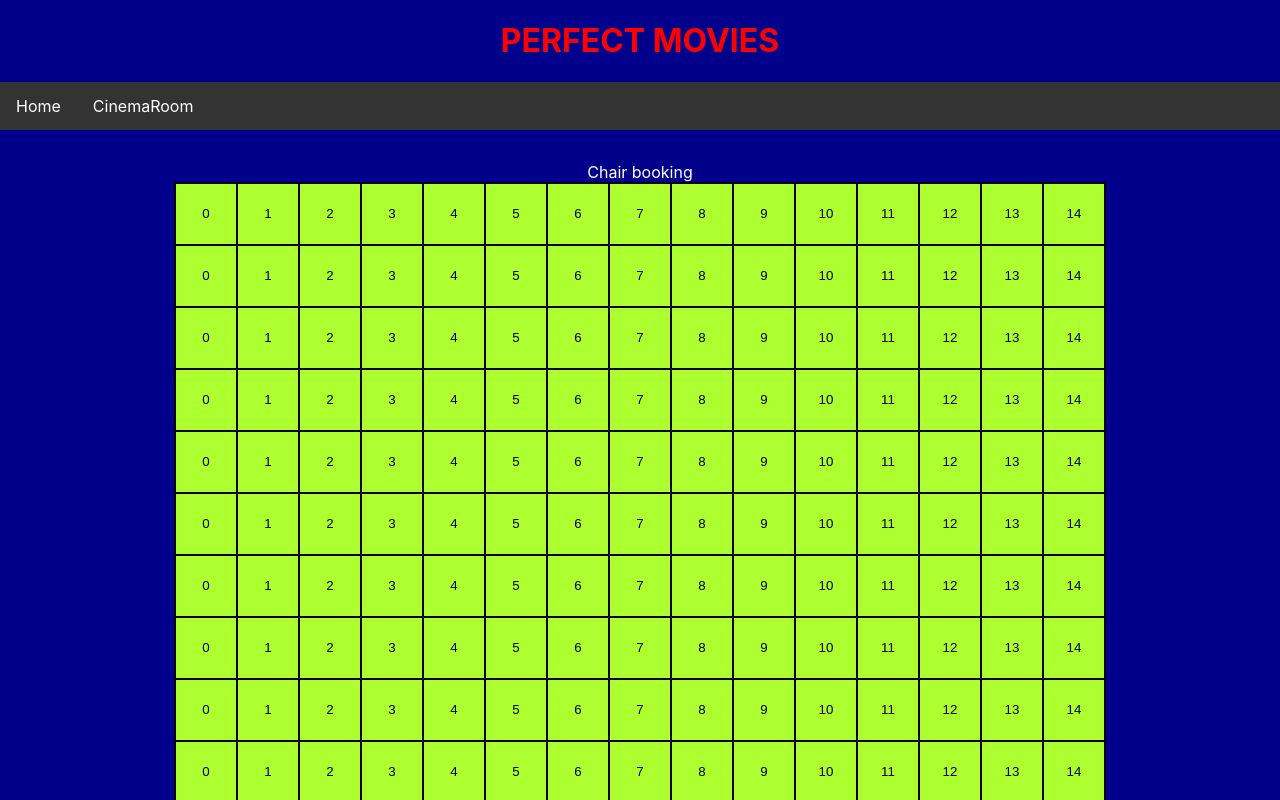
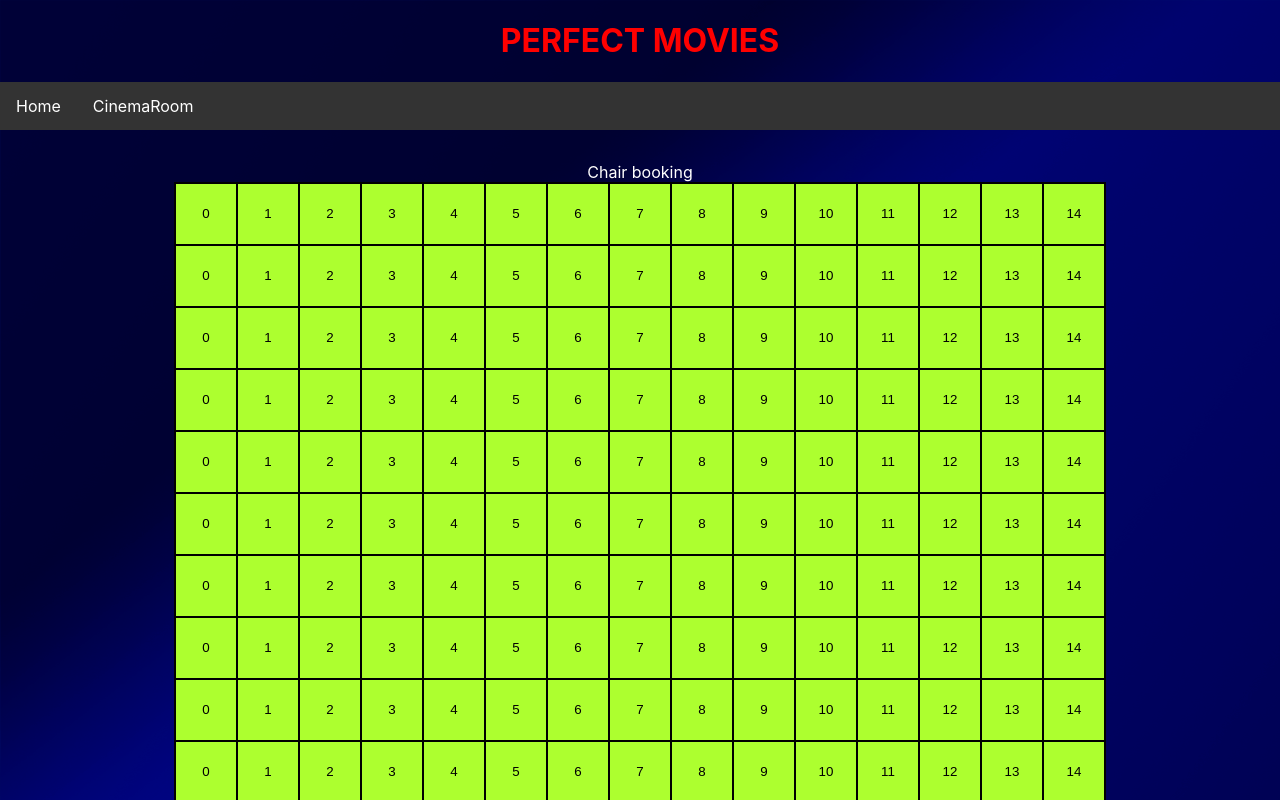
Before and after one commit to wilcer1/fullstackprojectreact, a React (Create React App) app: page /cinemaRoom in a window 1280 px wide. Shown: the top 800 px of the page. Built offline with nearby package versions, Linux system fonts and the light colour scheme.

Commit message:
Added background picture
Also installed "npm install -S react-router-dom"

```diff
--- a/package.json
+++ b/package.json
@@ -9,7 +9,7 @@
     "express": "^4.17.3",
     "react": "^18.0.0",
     "react-dom": "^18.0.0",
-    "react-router-dom": "^5.3.0",
+    "react-router-dom": "^5.3.1",
     "react-scripts": "5.0.1",
     "web-vitals": "^2.1.4"
   },
--- a/src/App.css
+++ b/src/App.css
@@ -74,10 +74,12 @@ li a {
 li a:hover {
   background-color: #111;
 }
-body{
-  background-color: darkblue;
-}
+
 div#navbar{
   position: sticky;
   top: 0;
 }
+
+html {
+  background-image: url("./media/fullstack.png");
+}
--- a/src/components/CinemaRoom.js
+++ b/src/components/CinemaRoom.js
@@ -33,6 +33,7 @@ function CinemaRoom(props){
             </tbody>
         </table>
         </div>
+
     )
 }
 
```
Also changed, not shown: src/media/fullstack.png (added), 1 other file (tests, documents, lock files or other folders).
